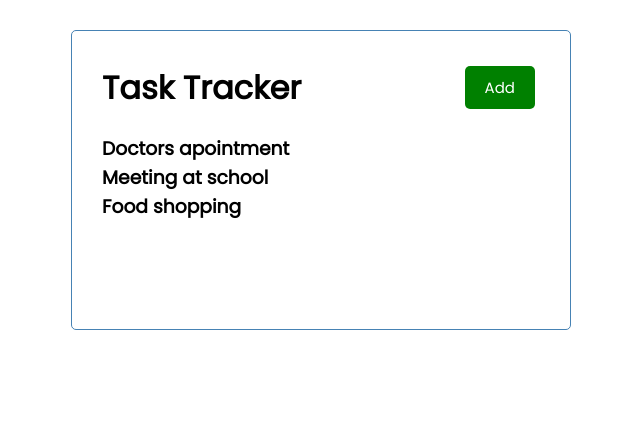
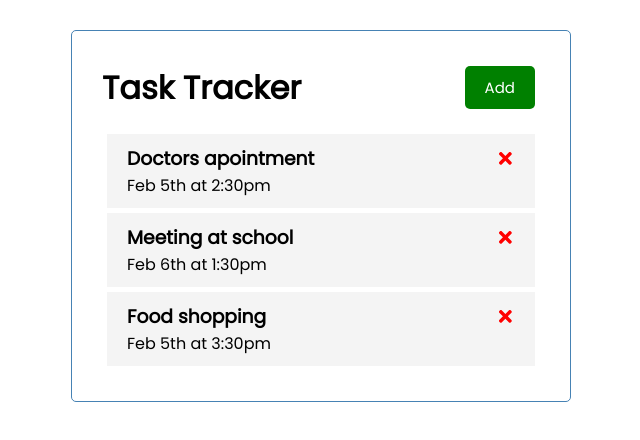
Before and after one commit to AliAlladin/LearnReact, a React (Create React App) app in the folder react-task-tracker/: page / in a window 1280 px wide. Shown: the top 440 px of the page, without its empty margins (319-959 px from the left). Built offline with nearby package versions, Linux system fonts and the light colour scheme.

Commit message:
Tasks can be deleted now.

```diff
--- a/react-task-tracker/package.json
+++ b/react-task-tracker/package.json
@@ -8,6 +8,7 @@
     "@testing-library/user-event": "^12.8.3",
     "react": "^17.0.2",
     "react-dom": "^17.0.2",
+    "react-icons": "^4.2.0",
     "react-scripts": "4.0.3",
     "web-vitals": "^1.1.2"
   },
--- a/react-task-tracker/src/App.js
+++ b/react-task-tracker/src/App.js
@@ -1,11 +1,39 @@
 import Header from "./components/Header";
 import Tasks from "./components/Tasks";
+import { useState } from "react"
+
 
 function App() {
+  const [tasks, setTasks] = useState([
+    {
+      id: 1,
+      text: "Doctors apointment",
+      day: "Feb 5th at 2:30pm",
+      reminder: true,
+    },
+    {
+      id: 2,
+      text: "Meeting at school",
+      day: "Feb 6th at 1:30pm",
+      reminder: true,
+    },
+    {
+      id: 3,
+      text: "Food shopping",
+      day: "Feb 5th at 3:30pm",
+      reminder: false,
+    },
+  ])
+
+  // Delete task
+  function deleteTask(id) {
+    setTasks(tasks.filter((task) => task.id !== id))
+  }
+
   return (
     <div className="container">
       <Header></Header>
-      <Tasks></Tasks>
+      {tasks.length > 0 ? <Tasks tasks={tasks} onDelete={deleteTask}></Tasks> : "No Tasks to show"}
     </div>
 
   );
--- /dev/null
+++ b/react-task-tracker/src/components/Task.js
@@ -0,0 +1,15 @@
+import { FaTimes} from 'react-icons/fa'
+
+const Task = ({task, onDelete}) => {
+    return (
+        <div className="task">
+            <h3>
+                {task.text}
+                <FaTimes onClick = {() => onDelete(task.id)} style={{color:'red', cursor:'pointer'}} />
+            </h3>
+            <p>{task.day}</p>
+        </div>
+    )
+}
+
+export default Task
--- a/react-task-tracker/src/components/Tasks.js
+++ b/react-task-tracker/src/components/Tasks.js
@@ -1,31 +1,11 @@
-import { useState } from "react"
+import Task from "./Task"
 
-const Tasks = () => {
-    const [tasks, setTasks] = useState([
-        {
-            id : 1,
-            text : "Doctors apointment",
-            day : "Feb 5th at 2:30pm",
-            reminder : true,
-        },
-        {
-            id : 2,
-            text : "Meeting at school",
-            day : "Feb 6th at 1:30pm",
-            reminder : true,
-        },
-        {
-            id : 3,
-            text : "Food shopping",
-            day : "Feb 5th at 3:30pm",
-            reminder : false,
-        },
-    ])
+const Tasks = ({tasks, onDelete}) => {
     return (
         <>
           {
               tasks.map((task) => (
-                  <h3 key={task.id}>{task.text}</h3>
+                  <Task onDelete = {onDelete} key={task.id} task={task}></Task>
               ))
           }
         </>
```
Also changed, not shown: 1 other file (tests, documents, lock files or other folders).
